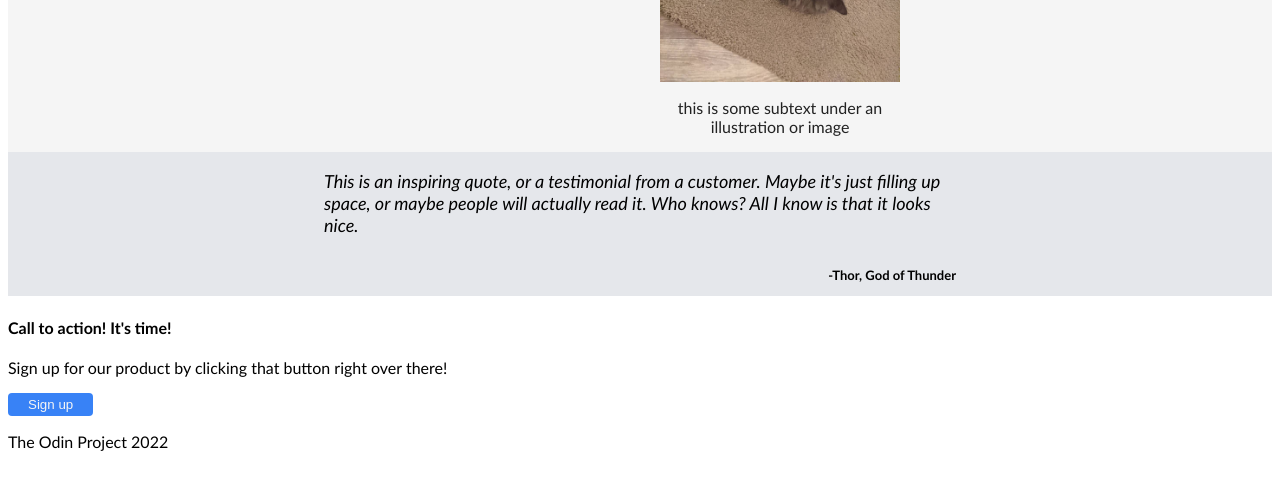
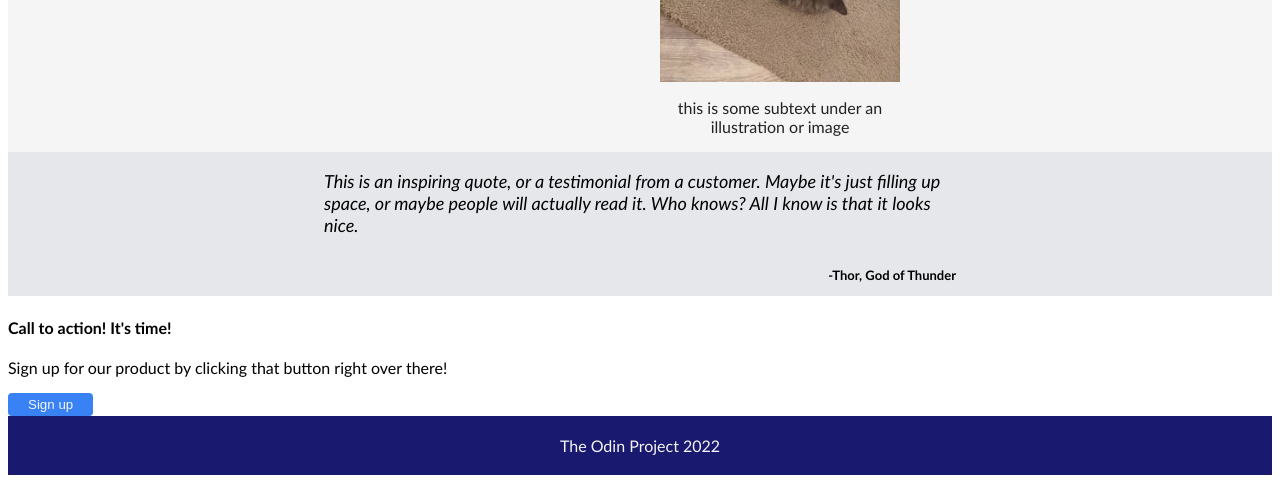
Before and after one commit to TravTheBav/Landing_Page_Project, a plain HTML site: page index.html in a window 1280 px wide. Shown: the part 703-1186 px from the top of the page. Drawn offline with Linux system fonts and the light colour scheme.

Commit message:
Footer CSS

```diff
--- a/style.css
+++ b/style.css
@@ -120,3 +120,11 @@ button {
 .quote .author {
     align-self: flex-end;
 }
+
+.footer {
+    color: whitesmoke;
+    background-color: midnightblue;
+    text-align: center;
+    padding-top: 4px;
+    padding-bottom: 4px;
+}
```
